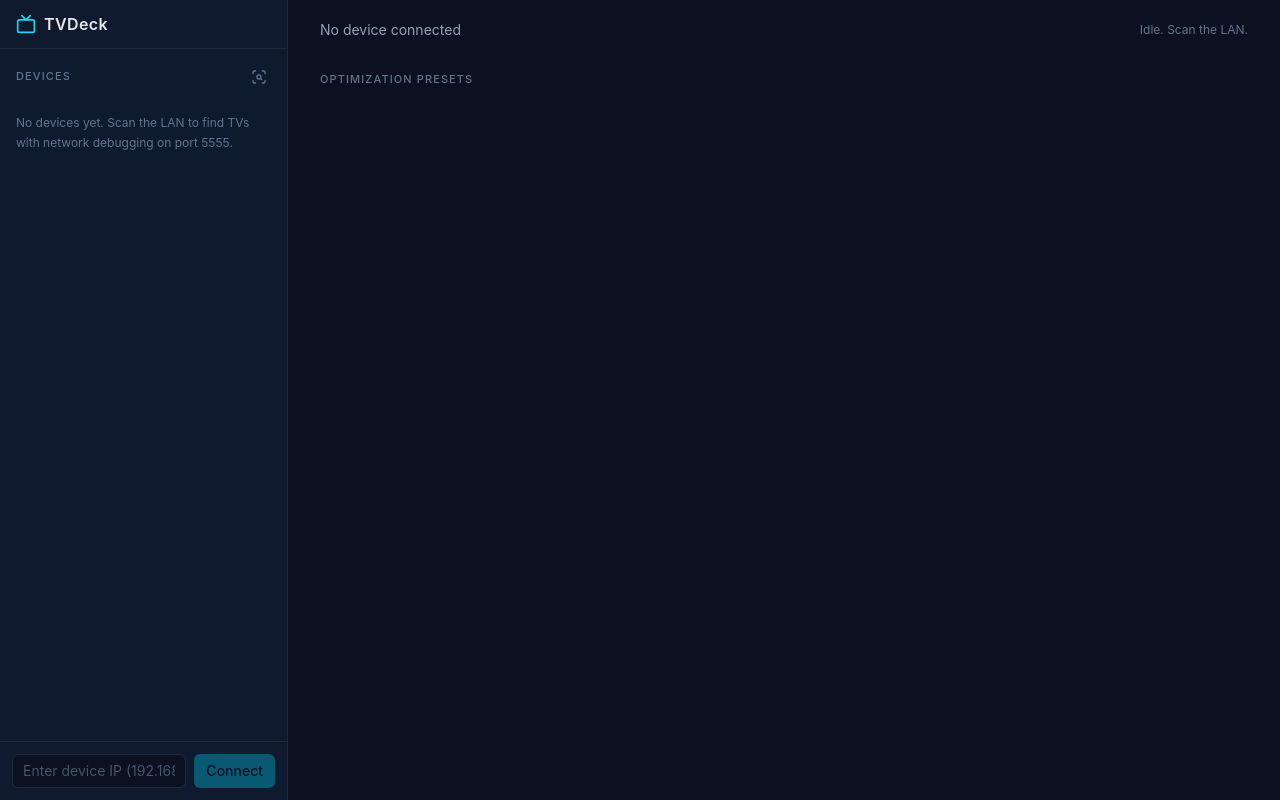
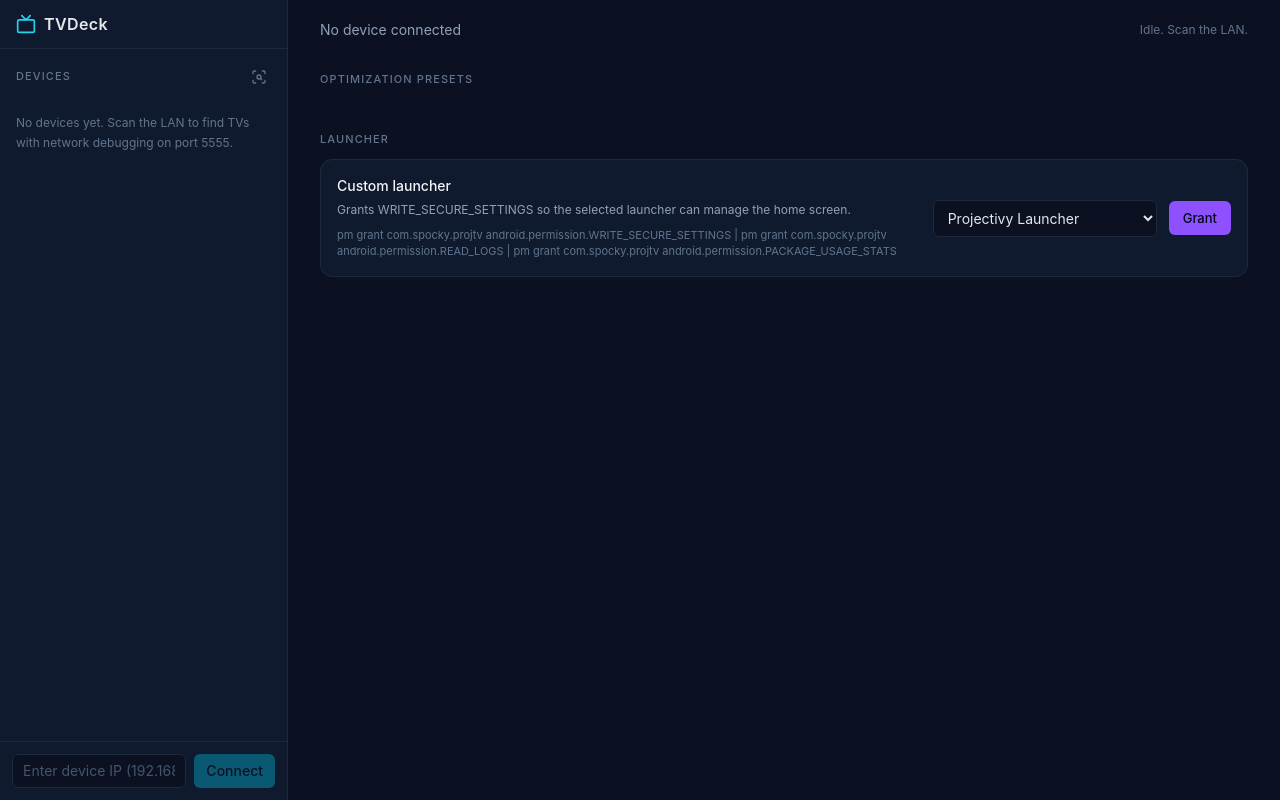
Before and after one commit to vlad6tz/tvdeck, a React (Vite) app: page / in a window 1280 px wide. Built offline with nearby package versions, Linux system fonts and the light colour scheme.

Commit message:
feat(ui): create custom launcher setup card

```diff
--- a/src/App.tsx
+++ b/src/App.tsx
@@ -15,6 +15,19 @@ export default function App() {
   const [presets, setPresets] = useState<Preset[]>([]);
   const [results, setResults] = useState<PresetResult[]>([]);
   void results; // consumed by the activity log in a later pass
+  const [launcherPkg, setLauncherPkg] = useState("com.spocky.projtv");
+
+  const applyLauncher = useCallback(async () => {
+    setBusy({ kind: "preset", id: "grant" });
+    try {
+      const res = await invoke<PresetResult>("grant_launcher", { package: launcherPkg });
+      setStatus(res.error ? `Setup failed: ${res.error}` : "Launcher permission granted.");
+    } catch (e) {
+      setStatus(`Setup failed: ${String(e)}`);
+    } finally {
+      setBusy(null);
+    }
+  }, [launcherPkg]);
 
   useEffect(() => {
     invoke<Preset[]>("get_presets").then(setPresets).catch(() => setPresets([]));
@@ -175,6 +188,16 @@ export default function App() {
             />
           ))}
         </div>
+
+        <h2 className="mb-3 mt-8 text-[11px] font-medium uppercase tracking-widest text-slate-500">
+          Launcher
+        </h2>
+        <LauncherCard
+          launcherPkg={launcherPkg}
+          setLauncherPkg={setLauncherPkg}
+          busy={busy?.kind === "preset" && busy !== null && "id" in busy && busy.id === "grant"}
+          onApply={() => void applyLauncher()}
+        />
       </main>
     </div>
   );
@@ -242,3 +265,50 @@ function PresetCard({
     </div>
   );
 }
+
+function LauncherCard({
+  launcherPkg,
+  setLauncherPkg,
+  busy,
+  onApply,
+}: {
+  launcherPkg: string;
+  setLauncherPkg: (s: string) => void;
+  busy: boolean;
+  onApply: () => void;
+}) {
+  const commands = [
+    `pm grant ${launcherPkg} android.permission.WRITE_SECURE_SETTINGS`,
+    `pm grant ${launcherPkg} android.permission.READ_LOGS`,
+    `pm grant ${launcherPkg} android.permission.PACKAGE_USAGE_STATS`,
+  ];
+  return (
+    <div className="rounded-deck-card border border-deck-line bg-deck-panel p-4 hover:border-slate-700">
+      <div className="flex flex-col gap-3 md:flex-row md:items-center">
+        <div className="min-w-0 flex-1">
+          <p className="font-medium text-slate-100">Custom launcher</p>
+          <p className="mt-1 text-xs leading-5 text-slate-400">
+            Grants WRITE_SECURE_SETTINGS so the selected launcher can manage the home screen.
+          </p>
+          <p className="mt-2 text-[11px] text-slate-500">{commands.join("  |  ")}</p>
+        </div>
+        <select
+          className="rounded-deck border border-deck-line bg-deck-bg px-2.5 py-2 text-slate-200 focus:border-cyan-600 focus:outline-none md:w-56"
+          value={launcherPkg}
+          onChange={(e) => setLauncherPkg(e.target.value)}
+        >
+          <option value="com.spocky.projtv">Projectivy Launcher</option>
+          <option value="com.spocky.projtv.free">Projectivy (Free)</option>
+          <option value="com.google.android.tvlauncher">Stock Google TV launcher</option>
+        </select>
+        <button
+          className="rounded-deck bg-violet-500 px-3.5 py-2 text-[13px] font-medium text-slate-950 hover:bg-violet-400 disabled:opacity-40"
+          onClick={onApply}
+          disabled={busy}
+        >
+          {busy ? "Working..." : "Grant"}
+        </button>
+      </div>
+    </div>
+  );
+}
```
